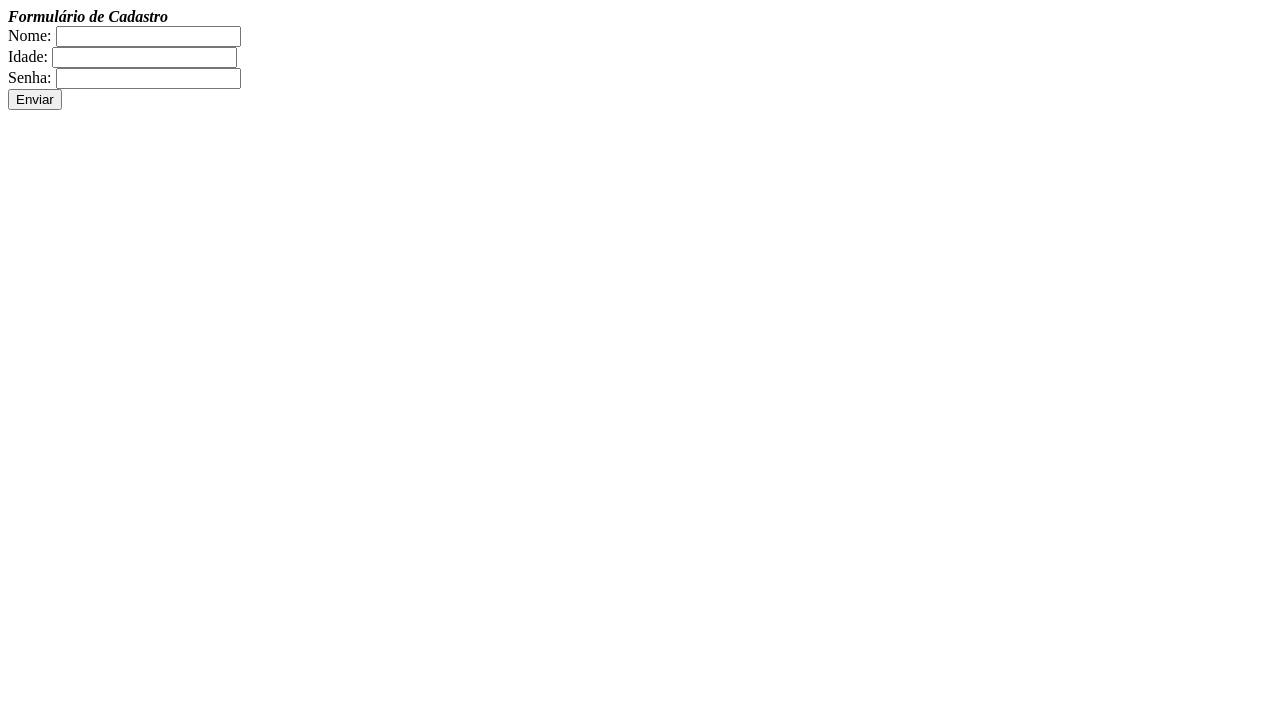
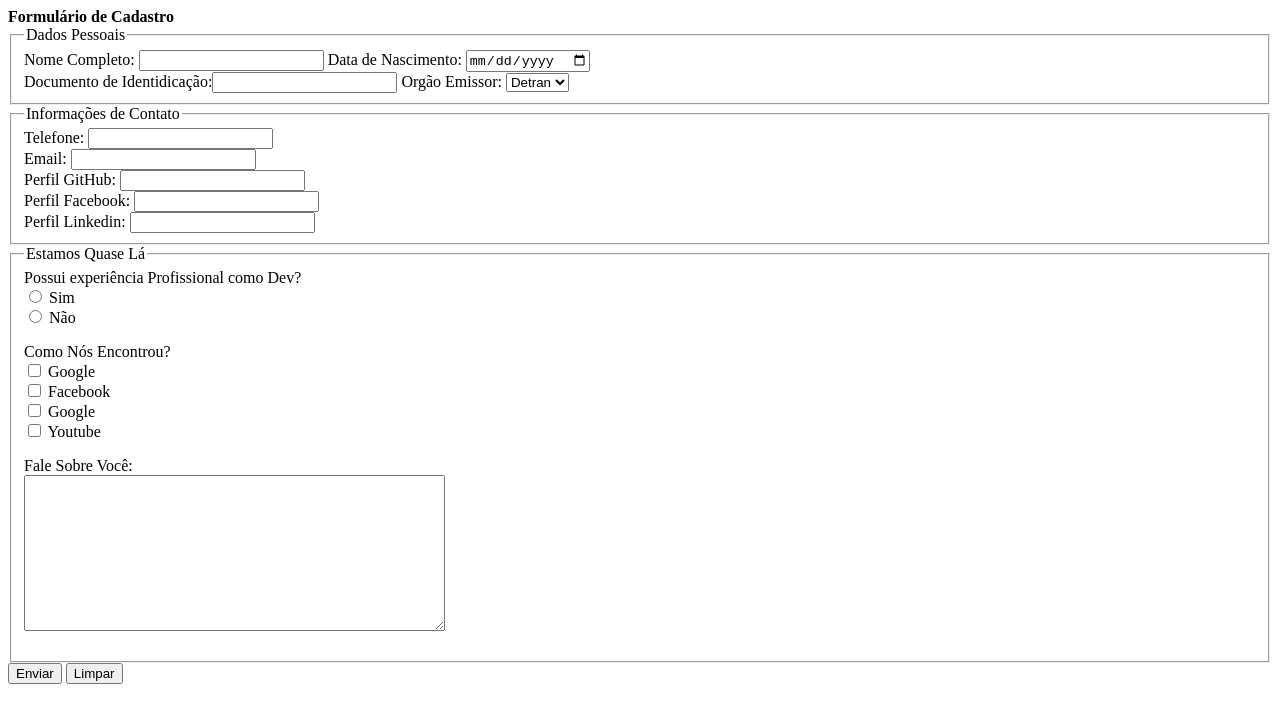
Before and after one commit to TamirisASilva/dio-bootcamp-desenv-jogos, a plain HTML site: page comecando-com-html/index.html in a window 1280 px wide. Drawn offline with Linux system fonts and the light colour scheme.

Commit message:
completando formulário de cadastro

```diff
--- a/comecando-com-html/index.html
+++ b/comecando-com-html/index.html
@@ -10,14 +10,49 @@
 </head>
 
 <body>
-    <strong><i>Formulário de Cadastro</i></strong>
-    <form name="signup" onsubmit="alert('Enviei um formulário')" target="_blank" autocomplete="on"  method="post" action="tamiris.asilva@hotmail.com">
-       <label>Nome: <input type="text" name="name"><br></label>
-       <label>Idade: <input type="number" name="age"><br></label>
-       <label>Senha: <input type="password" name="password"><br></label>
-       <button type="submit">Enviar</button>
-
-    </form>
+    <div><strong>Formulário de Cadastro</strong></div>
+    <form name="signup" onsubmit="alert('Enviei um formulário')" target="_blank" autocomplete="on"  method="get" action="tamiris.asilva@hotmail.com">
+    <div>
+        <fieldset>
+            <Legend>Dados Pessoais</Legend>
+        <label>Nome Completo: <input type="text" name="name"></label>
+        <label>Data de Nascimento: <input type="date" name="date"></label><br>
+        <label>Documento de Identidicação:<input type="number"></label>
+        <Label>Orgão Emissor: <select name="orgão emissor">
+            <option value="Detran">Detran</option>
+            <option value="IFP">IFP</option>
+        </select></Label>
+        </fieldset>
+    </div>
+    <div>
+        <fieldset>
+            <Legend>Informações de Contato</Legend>
+            <Label>Telefone: <input type="tel"></Label><br>
+            <Label>Email: <input type="email"></Label><br>
+            <Label>Perfil GitHub: <input type="url"></Label><br>
+            <Label>Perfil Facebook: <input type="url"></Label><br>
+            <Label>Perfil Linkedin: <input type="url"></Label><br>
+        </fieldset>
+    </div>
+    <div>
+        <fieldset>
+            <Legend>Estamos Quase Lá</Legend>
+            <Label>Possui experiência Profissional como Dev?</Label><br>
+            <input type="radio" name="expp" value="sim"> Sim<br>
+            <input type="radio" name="expp" value="nao"> Não<p>
+            <Label>Como Nós Encontrou?</Label><br>
+            <input type="checkbox" name="achou[]" value="google"> Google<br>
+            <input type="checkbox" name="achou[]" value="facebook"> Facebook<br>
+            <input type="checkbox" name="achou[]" value="linkedin"> Google<br>
+            <input type="checkbox" name="achou[]" value="youtube"> Youtube<p>
+            <Label>Fale Sobre Você:</Label><br>
+            <textarea name="sobrevoce" id="sv" cols="50" rows="10"></textarea>
+        </fieldset>
+    </div>
+    <div>
+        <button type="submit">Enviar</button>
+        <button type="reset">Limpar</button>
+    </div>
 
 </body>
 
```
